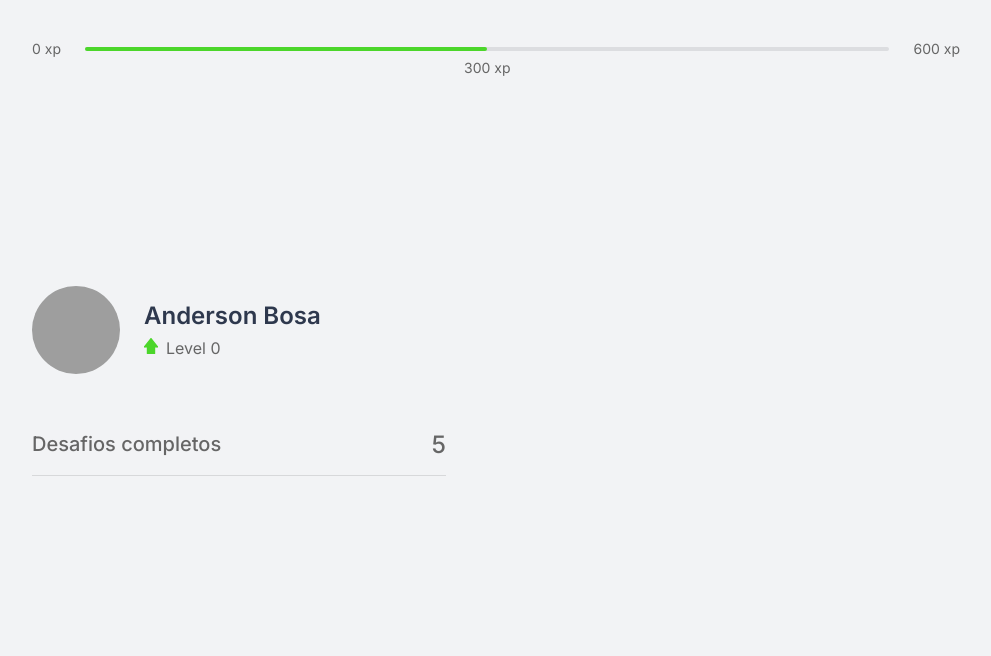
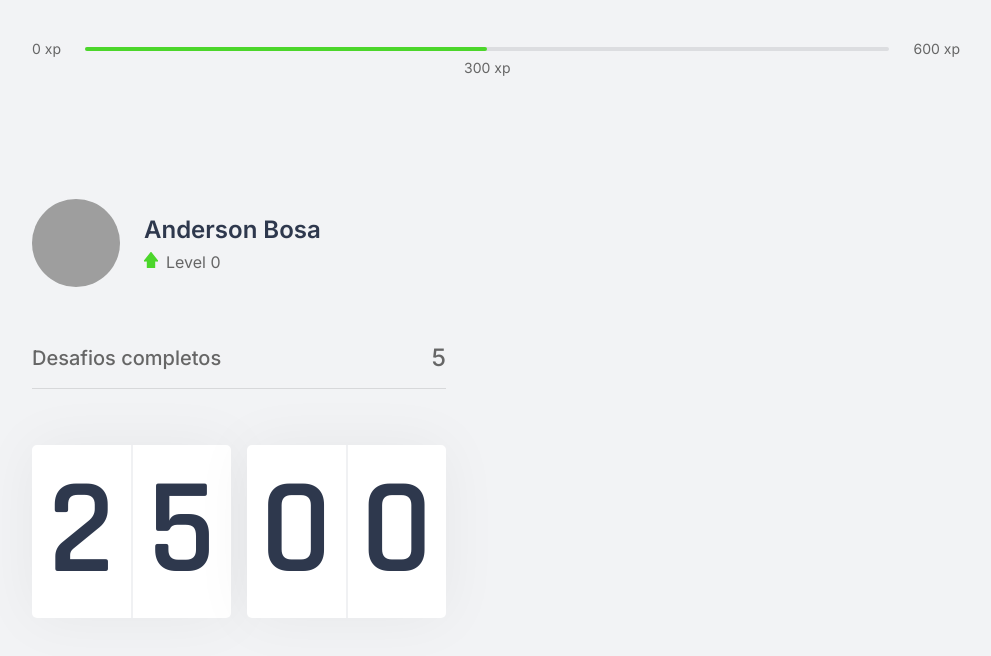
Before and after one commit to andersonbosa/nlw4-moveit, a Next.js app: page / in a window 1280 px wide. Shown: the top 656 px of the page, without its empty margins (144-1135 px from the left). Built offline with nearby package versions, Linux system fonts and the light colour scheme; grey boxes are pictures that could not be loaded.

Commit message:
- [X] Componente: Countdown
- https://i.imgur.com/jv16E59.png

```diff
--- /dev/null
+++ b/src/components/Countdown.tsx
@@ -0,0 +1,19 @@
+import styles from '@/styles/components/Countdown.module.css'
+
+export function Countdown () {
+  return (
+    <div className={styles.countdown}>
+      <div>
+        <span>2</span>
+        <span>5</span>
+      </div>
+
+      <span></span>
+
+      <div>
+        <span>0</span>
+        <span>0</span>
+      </div>
+    </div>
+  )
+}
--- a/src/pages/index.tsx
+++ b/src/pages/index.tsx
@@ -1,4 +1,5 @@
 import { CompletedChallenges } from '@/components/CompletedChallenges'
+import { Countdown } from '@/components/Countdown'
 import { ExperienceBar } from '@/components/ExperienceBar'
 import { Profile } from '@/components/Profile'
 import styles from '@/styles/pages/Home.module.css'
@@ -13,6 +14,7 @@
           <div>
             <Profile />
             <CompletedChallenges />
+            <Countdown />
           </div>
         </section>
       </div>
```
Also changed, not shown: 1 other file (tests, documents, lock files or other folders).
